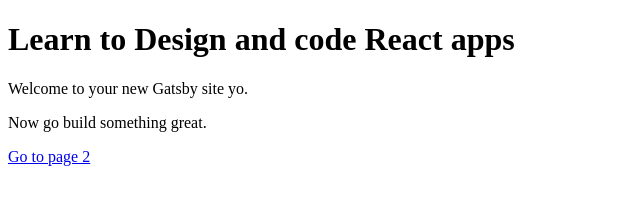
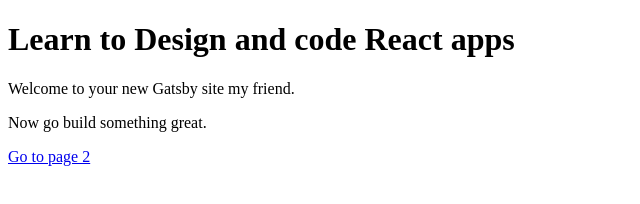
Before and after one commit to searsss/my-site, a Gatsby site: page / in a window 1280 px wide. Shown: the full height of the page, 0-640 px from the left. Built offline with nearby package versions, Linux system fonts and the light colour scheme; Gatsby itself is replaced by a stand-in of ours.

```diff
--- a/src/pages/index.js
+++ b/src/pages/index.js
@@ -4,7 +4,7 @@
 const IndexPage = () => (
   <div>
     <h1>Learn to Design and code React apps</h1>
-    <p>Welcome to your new Gatsby site yo.</p>
+    <p>Welcome to your new Gatsby site my friend.</p>
     <p>Now go build something great.</p>
     <Link to="/page-2/">Go to page 2</Link>
   </div>
```
